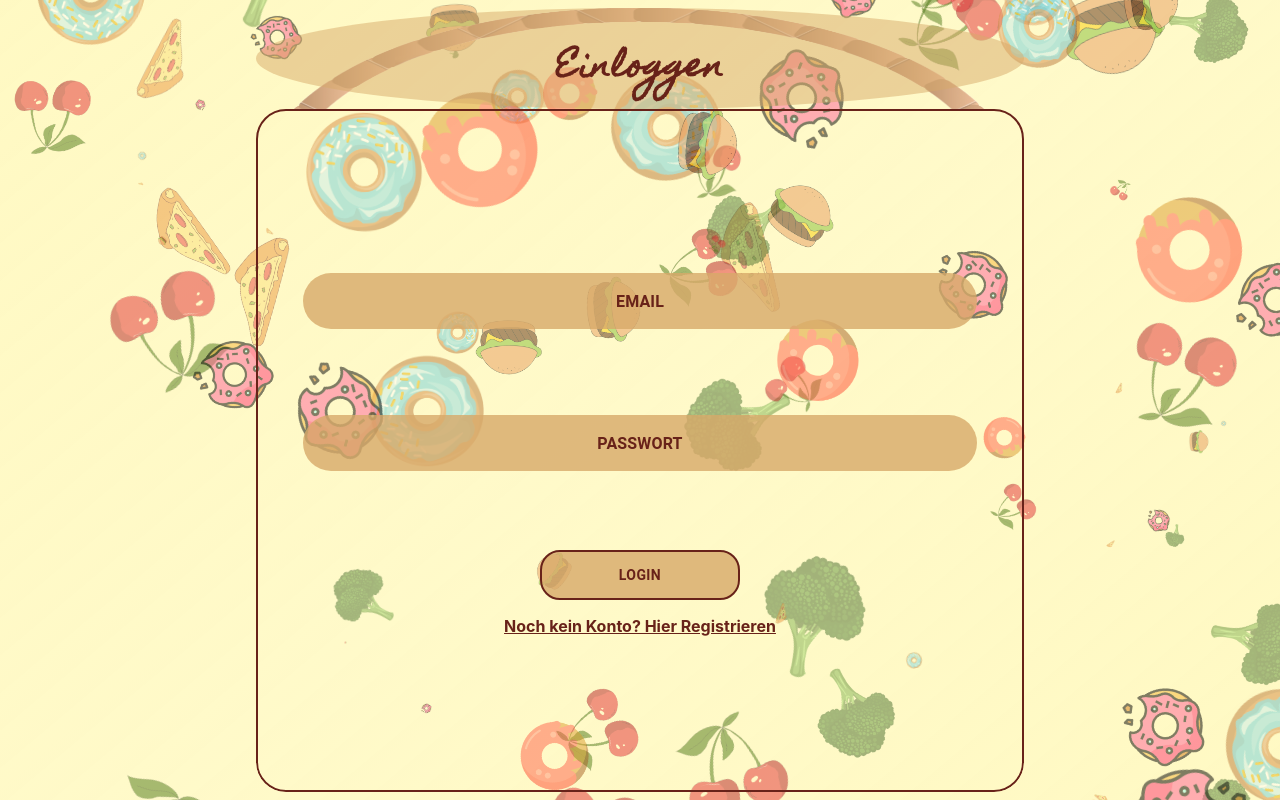
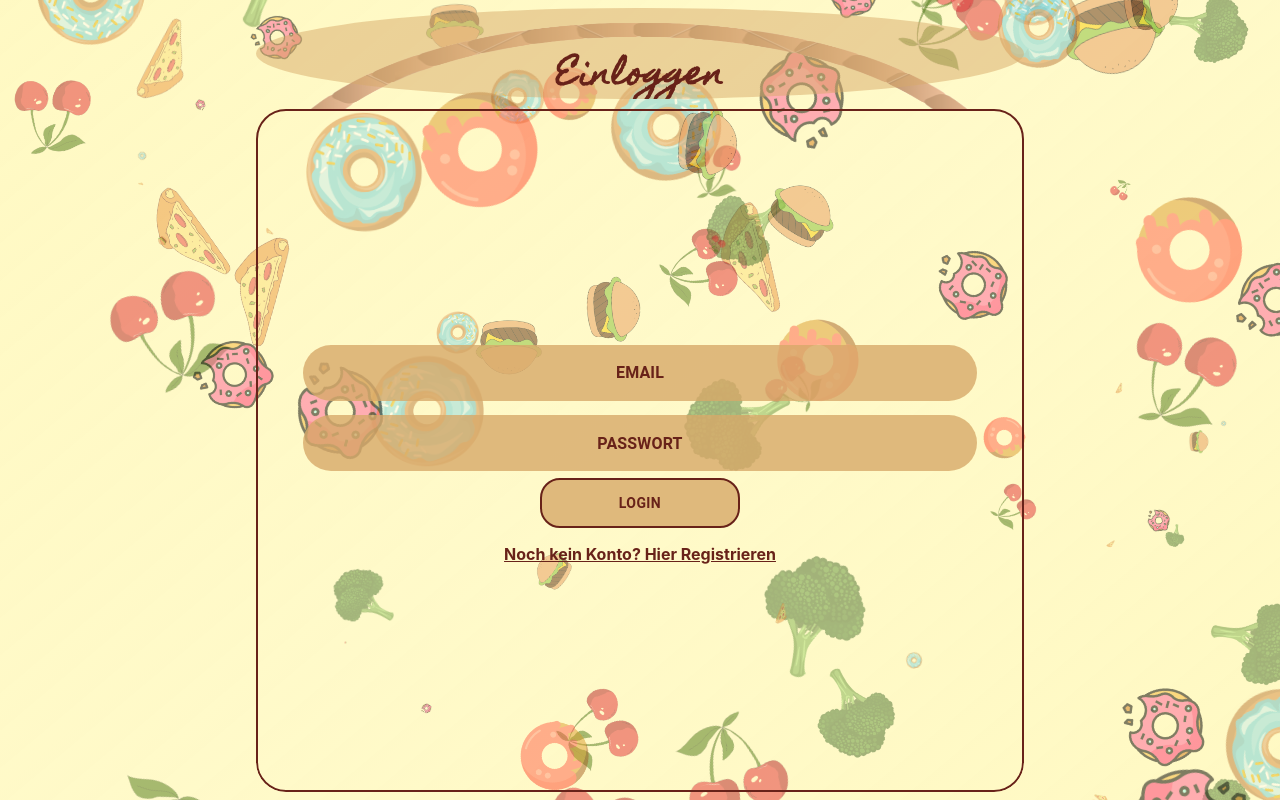
Before and after one commit to Floatyy1998/ShoppingList, a React (Create React App) app: page / in a window 1280 px wide. Built offline with nearby package versions, Linux system fonts and the light colour scheme; no server answers.

Commit message:
changed design

```diff
--- a/src/App.css
+++ b/src/App.css
@@ -54,7 +54,7 @@ canvas {
 
 .MuiFormControl-root {
   width: 96% !important;
-
+margin: auto !important;
  padding: 1% !important;
   border-radius: 10px !important;
 
--- a/src/components/Einkaufsliste/Einkaufsliste.css
+++ b/src/components/Einkaufsliste/Einkaufsliste.css
@@ -27,6 +27,7 @@
   margin: auto;
   left: 5%;
   z-index: -1;
+  transform: translateY(15px);
 }
 .newItem-form_group {
   display: flex !important;
--- a/src/components/Title/Title.css
+++ b/src/components/Title/Title.css
@@ -1,11 +1,11 @@
 .title {
   width: 100%;
-  height: 100%;
+  height: 90%;
   font-size: 2rem;
   font-weight: 700;
   font-family: "Homemade Apple", cursive;
 
- padding: calc(3.5%) 0px 0px 0px;
+ padding: calc(1.2vw + 20px) 0px 0px 0px;
   border-radius: 50%;
   background: rgba(216, 169, 106, 0.5);
   color: #682219;
```
